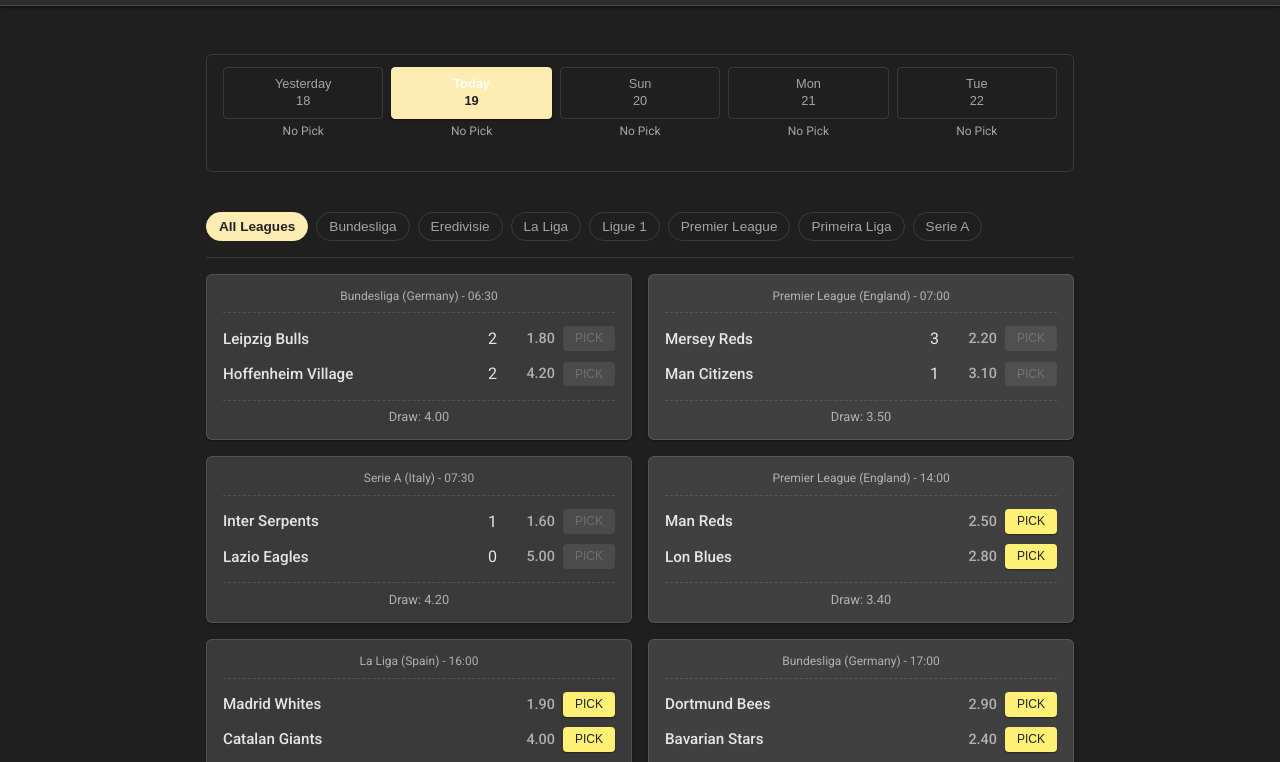
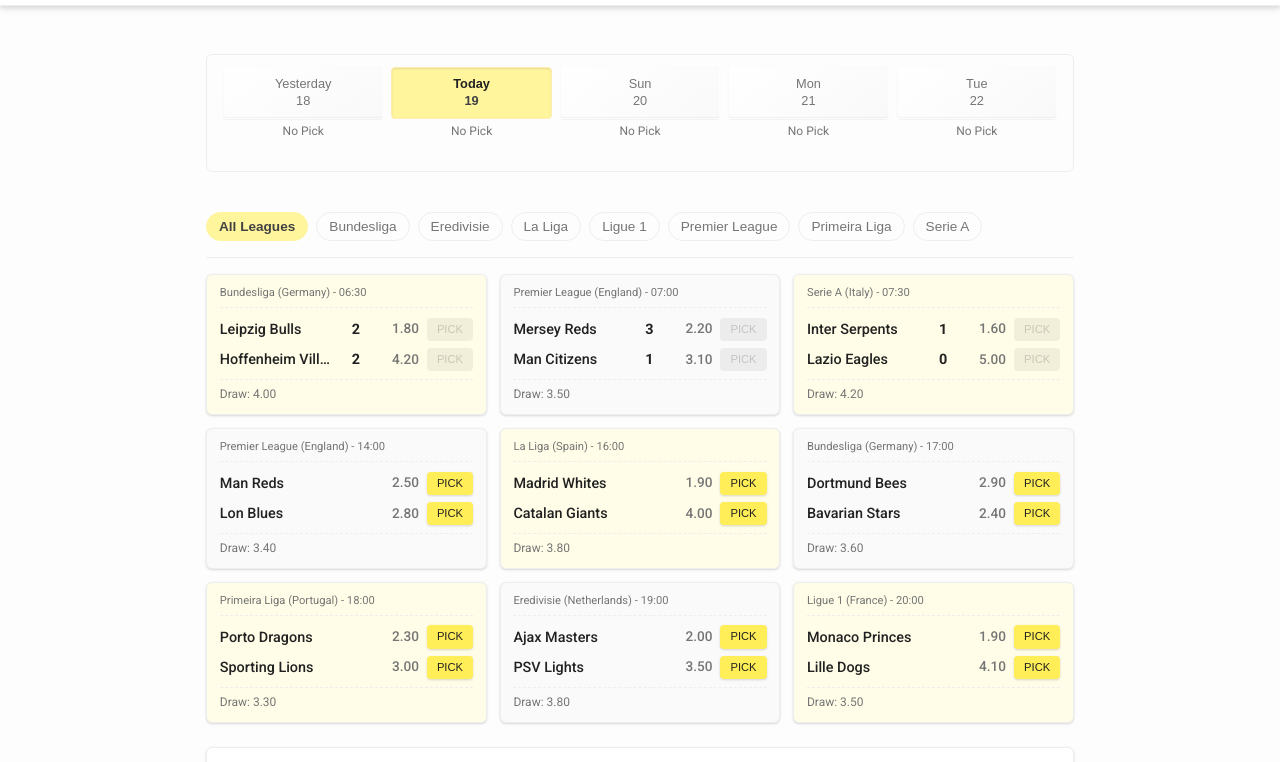
Before and after one commit to CoucouMichel/score, a plain HTML site: page index.html in a window 1280 px wide. Shown: the part 65-827 px from the top of the page. Drawn offline with Linux system fonts and the light colour scheme.

Commit message:
Update style.css

```diff
--- a/style.css
+++ b/style.css
@@ -1,36 +1,36 @@
-/* style.css - Dark Mode Only - Yellow Theme */
+/* style.css - Yellow Pastel / 3-Column Layout (Complete) */
 
-/* --- Dark Mode Yellow/Amber Color Palette --- */
+/* --- Yellow/Amber Pastel Color Palette --- */
 :root {
     /* Yellows & Ambers */
-    --primary-color: #FFECB3; /* Pale Yellow - Used for active calendar/slicer */
-    --primary-color-dark: #FFF176; /* Brighter Pale Yellow - Used for main action buttons */
-    --primary-color-text: #212121; /* Dark grey/Black text for contrast on pale yellow */
+    --primary-color: #FFF59D; /* Pale Yellow - Used for active calendar/slicer */
+    --primary-color-dark: #FFEE58; /* Brighter Yellow - Used for main action buttons */
+    --primary-color-text: #424242; /* Darker grey text for contrast on pale yellow */
     --accent-color: #FFD54F; /* Amber/Gold - Used for selected fixture button */
     --accent-color-darker: #FFC107; /* Darker Amber/Gold */
     --accent-color-text: #212121; /* Black text for contrast on amber */
 
-    /* Dark Neutrals */
-    --text-primary-color: rgba(255, 255, 255, 0.87); /* Whiteish */
-    --text-secondary-color: rgba(255, 255, 255, 0.60); /* Greyish */
-    --background-color: #1f1f1f; /* Dark grey background */
-    --card-background-color: #2c2c2c; /* Slightly lighter grey for cards */
-    --divider-color: rgba(255, 255, 255, 0.12);  /* Subtle white divider */
-    --error-text-color: #EF9A9A; /* Light red for errors */
+    /* Neutrals */
+    --text-primary-color: #212121; /* Dark Grey/Black for main text */
+    --text-secondary-color: #757575; /* Medium Grey for secondary text */
+    --background-color: #fdfdfd; /* Very light off-white background */
+    --card-background-color: #ffffff; /* White for cards/sections */
+    --divider-color: #eeeeee; /* Lighter grey dividers */
+    --error-text-color: #E53935; /* Red for errors */
 
-    /* Fixture Backgrounds (Dark Alternating) */
-    --pastel-color-1: #3a3a3a; /* Darker card alternative 1 */
-    --pastel-color-2: #404040; /* Darker card alternative 2 */
+    /* Fixture Backgrounds */
+    --pastel-color-1: #FFFDE7; /* Very Pale Yellow */
+    --pastel-color-2: #FAFAFA; /* Off White/Very Light Grey */
 
     /* Button States */
-    --button-text-color: var(--primary-color-text); /* Use dark text on light yellow buttons */
-    --button-hover-bg: rgba(255, 255, 255, 0.08); /* Subtle white hover */
-    --disabled-bg-color: rgba(255, 255, 255, 0.12);
-    --disabled-text-color: rgba(255, 255, 255, 0.3);
+    --button-text-color: var(--text-primary-color); /* Dark text on yellow buttons by default */
+    --button-hover-bg: rgba(0, 0, 0, 0.04);
+    --disabled-bg-color: rgba(0, 0, 0, 0.08);
+    --disabled-text-color: rgba(0, 0, 0, 0.26);
 
-    /* Elevation/Shadows (Subtle for Dark) */
-    --elevation-1: 0 1px 2px 0 rgba(0, 0, 0, 0.3), 0 1px 1px 0 rgba(0, 0, 0, 0.14);
-    --elevation-2: 0 2px 4px 0 rgba(0, 0, 0, 0.3), 0 2px 2px 0 rgba(0, 0, 0, 0.14);
+    /* Elevation/Shadows (Subtle) */
+    --elevation-1: 0 1px 3px 0 rgba(0, 0, 0, 0.1), 0 1px 2px 0 rgba(0, 0, 0, 0.06);
+    --elevation-2: 0 3px 6px 0 rgba(0, 0, 0, 0.1), 0 2px 4px 0 rgba(0, 0, 0, 0.06);
 }
 
 /* --- Global Styles --- */
@@ -52,7 +52,11 @@ header {
     text-align: center;
     border-bottom: 1px solid var(--divider-color);
 }
-header h1 { font-weight: 500; font-size: 1.5rem; margin: 0; }
+header h1 {
+    font-weight: 500;
+    font-size: 1.5rem;
+    margin: 0;
+}
 
 /* --- Main Content Area --- */
 main { max-width: 900px; margin: 2rem auto; padding: 1rem; }
@@ -62,46 +66,67 @@ section {
     border-radius: 6px;
     box-shadow: var(--elevation-1);
     margin-bottom: 1.5rem;
-    /* border: 1px solid var(--divider-color); */ /* Optional border */
+    border: 1px solid var(--divider-color);
 }
-section h2 { /* For remaining H2s */
-    font-size: 1.5rem; font-weight: 500; color: var(--text-primary-color);
-    margin-bottom: 1rem; padding-bottom: 0.5rem; border-bottom: 1px solid var(--divider-color); margin-top: 0;
+section h2 { /* Styling for remaining H2s */
+    font-size: 1.5rem;
+    font-weight: 500;
+    color: var(--text-primary-color);
+    margin-bottom: 1rem;
+    padding-bottom: 0.5rem;
+    border-bottom: 1px solid var(--divider-color);
+    margin-top: 0;
 }
 
 /* --- Calendar Navigation --- */
 #calendar-nav {
-    padding: 0.75rem 1rem; border-radius: 6px; border: 1px solid var(--divider-color);
-    background-color: transparent; box-shadow: none;
+    padding: 0.75rem 1rem;
+    border-radius: 6px;
+    border: 1px solid var(--divider-color);
+    background-color: transparent;
+    box-shadow: none;
 }
 .calendar-container { display: flex; justify-content: space-around; gap: 8px; padding: 0; margin-bottom: 0; flex-wrap: wrap; }
 .calendar-day-container { display: flex; flex-direction: column; align-items: center; flex: 1; min-width: 75px; }
 
 /* Calendar Button Style */
 .calendar-container button {
-    width: 100%; padding: 8px 5px; border: 1px solid var(--divider-color);
-    background-color: transparent; color: var(--text-secondary-color);
-    cursor: pointer; border-radius: 4px; text-align: center; font-size: 0.8rem; line-height: 1.3; font-weight: 500; margin-bottom: 4px; transition: all 0.2s ease-out;
+    width: 100%; padding: 8px 5px; border: 1px solid transparent;
+    background: linear-gradient(145deg, #ffffff, #f9f9f9);
+    color: var(--text-secondary-color);
+    cursor: pointer; border-radius: 4px;
+    text-align: center; font-size: 0.8rem; line-height: 1.3; font-weight: 500; margin-bottom: 4px;
+    transition: all 0.2s ease-out;
+    box-shadow: inset 0 -1px 1px rgba(0,0,0,0.05), 0 1px 1px rgba(0,0,0,0.05);
 }
 .calendar-container button b { font-weight: 700; color: var(--text-primary-color); }
 .calendar-container button:hover {
-    background-color: var(--button-hover-bg);
-    border-color: var(--text-primary-color);
+    border-color: var(--divider-color);
     color: var(--text-primary-color);
+    transform: translateY(-1px);
+    box-shadow: inset 0 -1px 1px rgba(0,0,0,0.05), 0 2px 3px rgba(0,0,0,0.1);
 }
 /* Active Calendar Button Style */
 .calendar-container button.active {
-    background-color: var(--primary-color); /* Pale Yellow */
+    background: var(--primary-color); /* Pale Yellow */
     color: var(--primary-color-text); /* Darker text on yellow */
-    font-weight: 700; border-color: var(--primary-color); box-shadow: var(--elevation-1);
+    font-weight: 700;
+    border-color: #FFECB3; /* Lighter yellow border */
+    box-shadow: inset 0 1px 2px rgba(0,0,0,0.1);
+    transform: translateY(0);
 }
-.calendar-container button:disabled { color: var(--disabled-text-color); background: transparent; cursor: not-allowed; opacity: 0.5; border-color: var(--divider-color); }
+.calendar-container button:disabled { color: var(--disabled-text-color); background: var(--disabled-bg-color); cursor: not-allowed; opacity: 0.7; box-shadow: none; transform: none; border-color: transparent; }
 .day-pick-status { font-size: 0.75rem; color: var(--text-secondary-color); text-align: center; height: 3em; line-height: 1.4; overflow: hidden; padding: 0 2px; }
-.day-pick-status b { color: var(--primary-color); } /* Use pale yellow for bold parts */
+.day-pick-status b { color: var(--text-primary-color); }
 
 
 /* --- Daily League Slicer Area --- */
-#available-fixtures .slicer-area { padding: 1rem 0; margin-bottom: 1rem; border-bottom: 1px solid var(--divider-color); display: flex; flex-wrap: wrap; align-items: center; gap: 10px; }
+#available-fixtures .slicer-area {
+    padding: 1rem 0;
+    margin-bottom: 1rem;
+    border-bottom: 1px solid var(--divider-color);
+    display: flex; flex-wrap: wrap; align-items: center; gap: 10px;
+}
 #available-fixtures .slicer-area label { font-weight: 500; color: var(--text-secondary-color); flex-shrink: 0; margin-right: 5px; }
 .slicer-container { display: flex; flex-wrap: wrap; gap: 8px; align-items: center; flex-grow: 1; }
 button.league-slicer {
@@ -110,53 +135,49 @@ button.league-slicer {
 }
 button.league-slicer:hover { background-color: var(--button-hover-bg); border-color: var(--text-secondary-color); color: var(--text-primary-color); }
 /* Active League Slicer Style */
-button.league-slicer.active {
-    background-color: var(--primary-color); /* Pale Yellow */
-    border-color: var(--primary-color);
-    color: var(--primary-color-text); /* Darker text */
-    font-weight: 700;
-}
+button.league-slicer.active { background-color: var(--primary-color); border-color: var(--primary-color); color: var(--primary-color-text); font-weight: 700; }
 
 
 /* --- Fixture List & Cards --- */
-#available-fixtures { padding-top: 0; border: none; box-shadow: none; background: none; padding: 0; margin-bottom: 1.5rem; }
-#fixture-list { display: grid; grid-template-columns: repeat(2, 1fr); gap: 1rem; margin-top: 0; }
+#available-fixtures {
+    padding-top: 0; border: none; box-shadow: none; background: none; padding: 0; margin-bottom: 1.5rem;
+}
+
+#fixture-list {
+    display: grid;
+    grid-template-columns: repeat(3, 1fr); /* Three columns */
+    gap: 0.8rem;
+    margin-top: 0;
+}
+
 .fixture {
-    border-radius: 6px; padding: 0.75rem 1rem; box-shadow: var(--elevation-1);
+    border-radius: 6px; padding: 0.6rem 0.8rem; box-shadow: var(--elevation-1);
     transition: background-color 0.2s ease, transform 0.2s ease, box-shadow 0.2s ease;
-    color: var(--text-primary-color); border: 1px solid var(--divider-color);
-    display: flex; flex-direction: column;
+    color: var(--text-primary-color); border: 1px solid var(--divider-color); display: flex; flex-direction: column;
 }
-/* Dark alternating backgrounds */
-.fixture:nth-child(odd) { background-color: var(--pastel-color-1); }
-.fixture:nth-child(even) { background-color: var(--pastel-color-2); }
-.fixture:hover { background-color: #444; border-color: #555; transform: translateY(-2px); box-shadow: var(--elevation-2); }
-/* Optional Top Details */
-.fixture-details-top { font-size: 0.75rem; color: var(--text-secondary-color); margin-bottom: 0.5rem; text-align: center; border-bottom: 1px dashed var(--divider-color); padding-bottom: 0.4rem; }
-/* Row for Team / Odd / Button */
-.team-row { display: flex; align-items: center; justify-content: space-between; padding: 0.3rem 0; gap: 0.5rem; }
-.team-name { flex-grow: 1; font-weight: 500; font-size: 0.95rem; text-align: left; }
-.team-odd { flex-basis: 50px; text-align: right; font-weight: 500; font-size: 0.9rem; color: var(--text-secondary-color); }
-/* Pick button within the row */
-.pick-button {
-    flex-shrink: 0; padding: 4px 12px; margin: 0; border: none; border-radius: 4px; cursor: pointer;
-    background-color: var(--primary-color-dark); /* Brighter Yellow */
-    color: var(--button-text-color); /* Dark text */
-    text-transform: uppercase; font-weight: 500; font-size: 0.75rem; box-shadow: var(--elevation-1);
-    transition: background-color 0.2s ease, box-shadow 0.2s ease; line-height: 1.4;
-}
+.fixture:nth-child(odd) { background-color: var(--pastel-color-1); } /* Very Pale Yellow */
+.fixture:nth-child(even) { background-color: var(--pastel-color-2); } /* Off White */
+.fixture:hover { background-color: #f5f5f5; border-color: #ddd; transform: translateY(-2px); box-shadow: var(--elevation-2); }
+/* Top Details */
+.fixture-details-top { text-align: left; font-size: 0.7rem; color: var(--text-secondary-color); margin-bottom: 0.4rem; border-bottom: 1px dashed var(--divider-color); padding-bottom: 0.3rem; white-space: nowrap; overflow: hidden; text-overflow: ellipsis; }
+/* Team Row */
+.team-row { display: flex; align-items: center; padding: 0.2rem 0; gap: 0.5rem; }
+.team-name { flex-grow: 1; margin-right: auto; font-weight: 500; font-size: 0.9rem; text-align: left; white-space: nowrap; overflow: hidden; text-overflow: ellipsis; }
+.team-score { font-weight: 700; font-size: 0.9rem; color: var(--text-primary-color); min-width: 20px; text-align: center; flex-shrink: 0; margin-left: 0.5rem; }
+.team-odd { flex-basis: 45px; flex-shrink: 0; text-align: right; font-weight: 500; font-size: 0.85rem; color: var(--text-secondary-color); }
+/* Pick button */
+.pick-button { flex-shrink: 0; padding: 4px 10px; margin: 0; border: none; border-radius: 4px; cursor: pointer; background-color: var(--primary-color-dark); color: var(--button-text-color); text-transform: uppercase; font-weight: 500; font-size: 0.7rem; box-shadow: var(--elevation-1); transition: background-color 0.2s ease, box-shadow 0.2s ease; line-height: 1.4; }
 .pick-button:hover:not(:disabled) { background-color: #FDD835; box-shadow: var(--elevation-2); }
 .pick-button:disabled { background-color: var(--disabled-bg-color); color: var(--disabled-text-color); box-shadow: none; cursor: not-allowed; opacity: 0.7; }
-/* Selected Pick Button Style */
 .pick-button.selected-team { background-color: var(--accent-color); color: var(--accent-color-text); font-weight: 700; }
 .pick-button.selected-team:hover { background-color: var(--accent-color-darker); }
-/* Optional Bottom Details */
-.fixture-details-bottom { font-size: 0.8rem; color: var(--text-secondary-color); margin-top: 0.5rem; text-align: center; padding-top: 0.4rem; border-top: 1px dashed var(--divider-color); }
-.fixture-details-bottom em { color: var(--primary-color); font-style: normal; font-weight: 500; } /* Use light yellow for score */
-.fixture-details-bottom span[style*="color:red"] { color: var(--error-text-color) !important; } /* Style error text */
-
+/* Bottom Details */
+.fixture-details-bottom { font-size: 0.75rem; color: var(--text-secondary-color); margin-top: 0.3rem; text-align: left; padding-top: 0.3rem; border-top: 1px dashed var(--divider-color); }
+.fixture-details-bottom em { color: var(--text-primary-color); font-style: normal; font-weight: 500; }
+.fixture-details-bottom span[style*="color:red"] { color: var(--error-text-color) !important; font-style: italic; }
 
 /* --- Scoring History --- */
+#scoring-history {} /* Inherits section styles */
 #score-list { list-style: none; padding: 0; }
 #score-list li { background-color: var(--pastel-color-1); margin-bottom: 8px; padding: 10px; border-radius: 4px; font-size: 0.95rem; color: var(--text-primary-color); border: 1px solid var(--divider-color); }
 
@@ -165,26 +186,31 @@ footer { text-align: center; margin-top: 3rem; padding: 1rem; font-size: 0.85rem
 
 /* --- Responsiveness --- */
 @media (max-width: 768px) {
+    /* Switch to single column */
+    #fixture-list { grid-template-columns: 1fr; }
+    /* Keep other 768px styles */
     main { padding: 0.5rem; margin: 1rem auto; }
     section { padding: 1rem; }
     section h2 { font-size: 1.3rem; }
     header { padding: 0.8rem 1rem; }
-    header h1 { font-size: 1.3rem; text-align: center; }
+    header h1 { font-size: 1.3rem; }
     .calendar-container { flex-wrap: wrap; }
     .calendar-day-container { min-width: 65px; }
     .calendar-container button { font-size: 0.8rem; }
     .day-pick-status { font-size: 0.7rem; height: 3.5em; }
     #available-fixtures .slicer-area { flex-direction: column; align-items: flex-start; }
     #available-fixtures .slicer-area label { margin-bottom: 0.5rem; }
-    #fixture-list { grid-template-columns: 1fr; } /* Single column */
 }
 @media (max-width: 480px) {
-     body { font-size: 15px; }
-     header h1 { font-size: 1.2rem; }
-     section h2 { font-size: 1.2rem; }
-     .calendar-day-container { min-width: 55px; }
-     .day-pick-status { height: 4em; }
-     .team-name { font-size: 0.9rem; }
-     .team-odd { flex-basis: 40px; font-size: 0.85rem; }
-     .pick-button { padding: 3px 8px; font-size: 0.7rem; }
+    body { font-size: 15px; }
+    header h1 { font-size: 1.2rem; }
+    section h2 { font-size: 1.2rem; }
+    .calendar-day-container { min-width: 55px; }
+    .day-pick-status { height: 4em; }
+    .team-name { font-size: 0.85rem; }
+    .team-score { font-size: 0.85rem; min-width: 15px;}
+    .team-odd { flex-basis: 40px; font-size: 0.8rem; }
+    .pick-button { padding: 3px 8px; font-size: 0.65rem; }
+    .fixture-details-top { font-size: 0.65rem;}
+    .fixture-details-bottom { font-size: 0.7rem; }
 }
```
